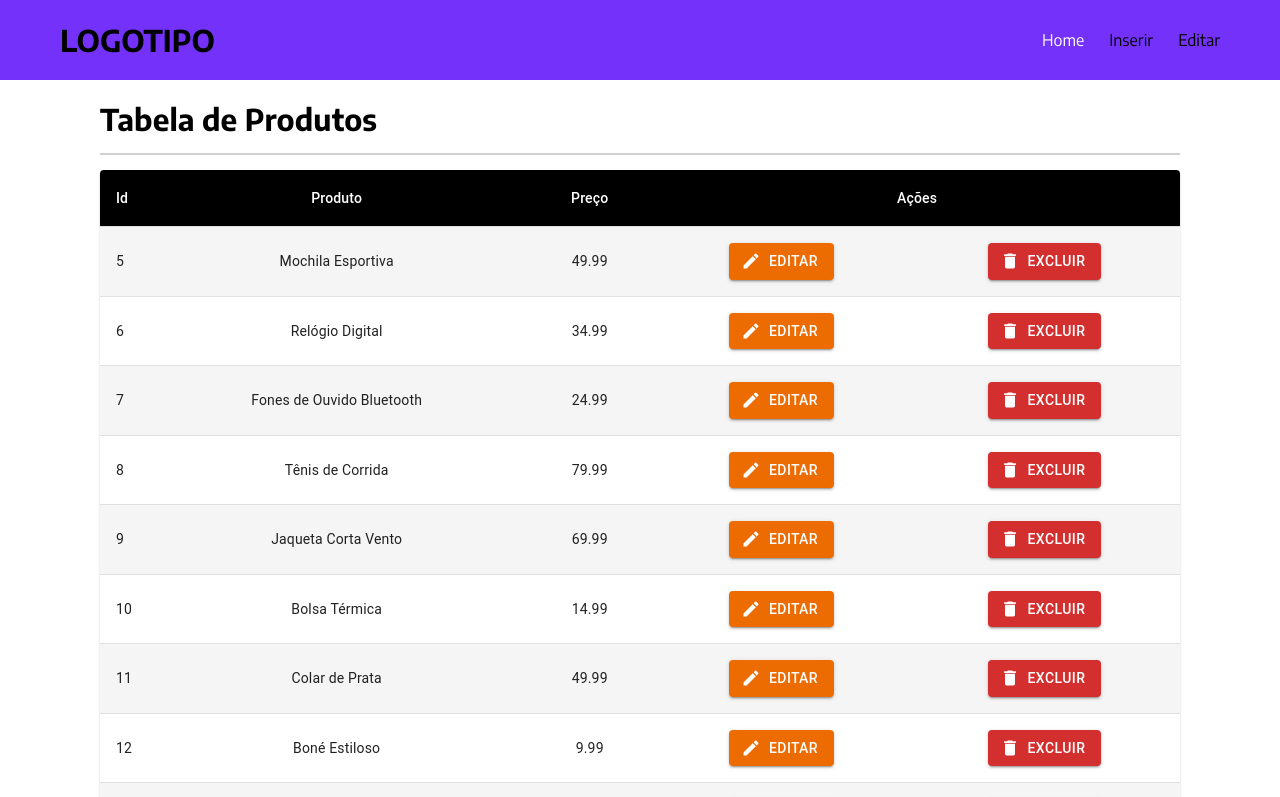
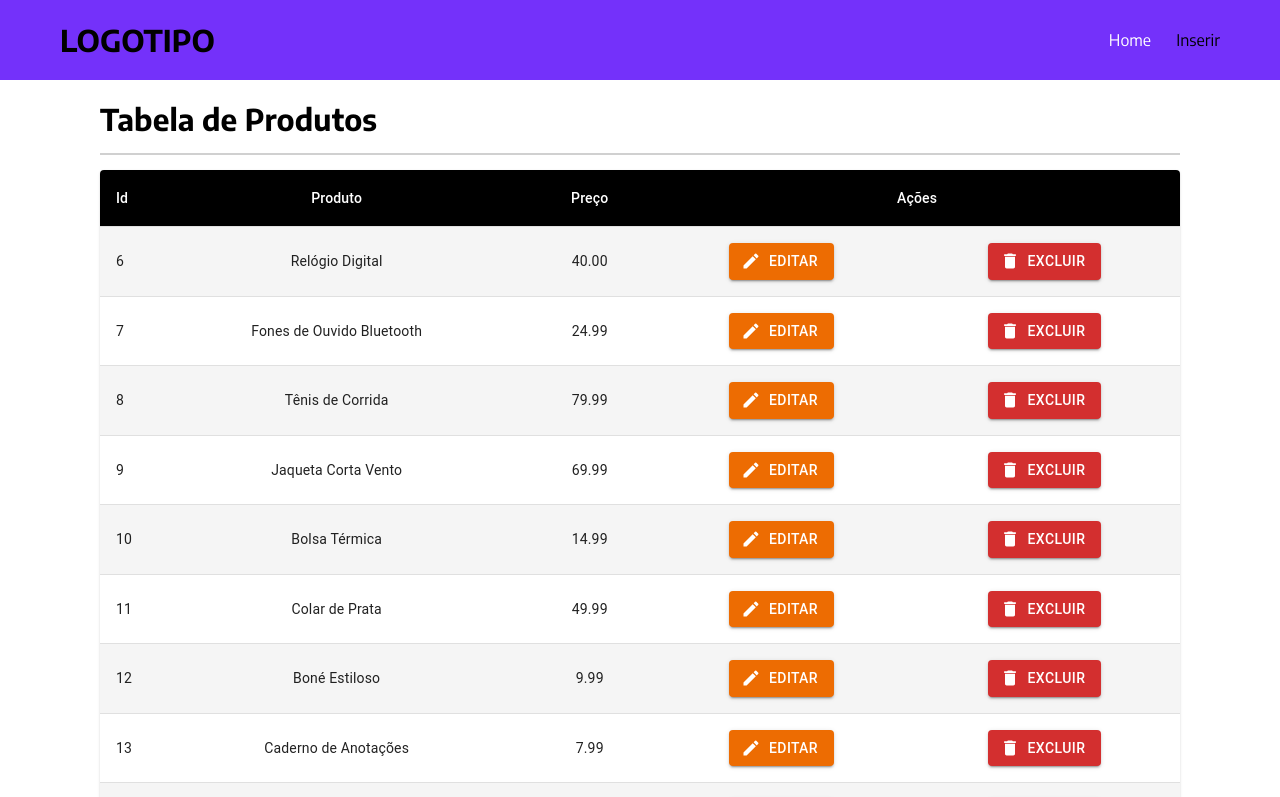
Before and after one commit to ivanafeitosa/crud_react, a React (Vite) app: page / in a window 1280 px wide. Shown: the top 797 px of the page. Built offline with nearby package versions, Linux system fonts and the light colour scheme; data requests are answered from the project's data file.

Commit message:
Add funcionalidade de editar

```diff
--- a/db.json
+++ b/db.json
@@ -1,14 +1,9 @@
 {
   "products": [
     {
-      "id": "5",
-      "name": "Mochila Esportiva",
-      "price": 49.99
-    },
-    {
       "id": "6",
       "name": "Relógio Digital",
-      "price": 34.99
+      "price": 40
     },
     {
       "id": "7",
--- a/src/components/Header/index.jsx
+++ b/src/components/Header/index.jsx
@@ -12,9 +12,6 @@ const Header = () => {
         <li>
           <NavLink to={"/add-produtos"}>Inserir</NavLink>
         </li>
-        <li>
-          <NavLink to={"/edit-produtos"}>Editar</NavLink>
-        </li>
       </ul>
 
     </header>
--- a/src/components/TableProdutos/index.jsx
+++ b/src/components/TableProdutos/index.jsx
@@ -12,7 +12,7 @@ import EditIcon from '@mui/icons-material/Edit';
 import DeleteIcon from '@mui/icons-material/Delete';
 import { useEffect } from 'react';
 import { useState } from 'react';
-import { redirect } from 'react-router-dom';
+import { useNavigate, redirect } from 'react-router-dom';
 
 const StyledTableCell = styled(TableCell)(({ theme }) => ({
   [`&.${tableCellClasses.head}`]: {
@@ -71,6 +71,11 @@ export default function TableProdutos() {
     window.location.reload()
   }
 
+  const navigate = useNavigate();
+  const fillOutForm = (product) => {
+    navigate('/edit-produtos', {state: {...product}});
+  }
+
   return (
     <TableContainer component={Paper}>
       <Table sx={{ minWidth: 700 }} aria-label="customized table">
@@ -92,7 +97,7 @@ export default function TableProdutos() {
               <StyledTableCell align="center">{row.name}</StyledTableCell>
               <StyledTableCell align="center">{ccyFormat(row.price)}</StyledTableCell>
               <StyledTableCell align="center">
-                <Button variant="contained" color="warning" startIcon={<EditIcon />}>Editar</Button>
+                <Button variant="contained" color="warning" startIcon={<EditIcon />} onClick={() => {fillOutForm(row)}}>Editar</Button>
               </StyledTableCell>
               <StyledTableCell align="center">
               <Button variant="contained" color="error" startIcon={<DeleteIcon />} onClick={() => {deleteProduct(row.id)}}>Excluir</Button>
--- a/src/pages/EditProdutos/index.jsx
+++ b/src/pages/EditProdutos/index.jsx
@@ -4,17 +4,26 @@ import LinhaQuebra from "../../components/LinhaQuebra";
 import Titulo from "../../components/Titulo";
 import { Button, TextField } from "@mui/material";
 import InputPreco from "../../components/InputPreco";
-import { useState } from "react";
-import { redirect } from "react-router-dom";
+import { useEffect, useState } from "react";
+import { useLocation } from "react-router-dom";
 
 
 const EditProdutos = () => {
+
+  const location = useLocation();
+  const tableData = location.state;
 
   const [formData, setFormData] = useState({
     id: 0,
     name: '',
     price: ''
   });
+
+  useEffect(() => {
+    if(tableData){
+      setFormData(tableData)
+    }
+  }, [tableData])
 
   const onHandleChange = (e) => {
     const { id, value } = e.target;
@@ -42,10 +51,10 @@ const EditProdutos = () => {
         <LinhaQuebra />
         {/* <Form name={"Salvar alterações"}/>         */}
         <form>
-                <TextField id="id" label="Id" variant="outlined" onChange={onHandleChange} />
-                <TextField id="name" label="Produto" variant="outlined" onChange={onHandleChange} />
+                <TextField id="id" label="Id" variant="outlined" onChange={onHandleChange} value={formData.id} />
+                <TextField id="name" label="Produto" variant="outlined" onChange={onHandleChange} value={formData.name} />
                 {/* <InputPreco/> */}
-                <TextField id="price" label="Preço" variant="outlined" onChange={onHandleChange} />
+                <TextField id="price" label="Preço" variant="outlined" onChange={onHandleChange} value={formData.price}/>
                 <Button variant="contained" color="primary" onClick={() => editProducts()}>{"Salvar Alterações"}</Button>
         </form>
       </div>
```
